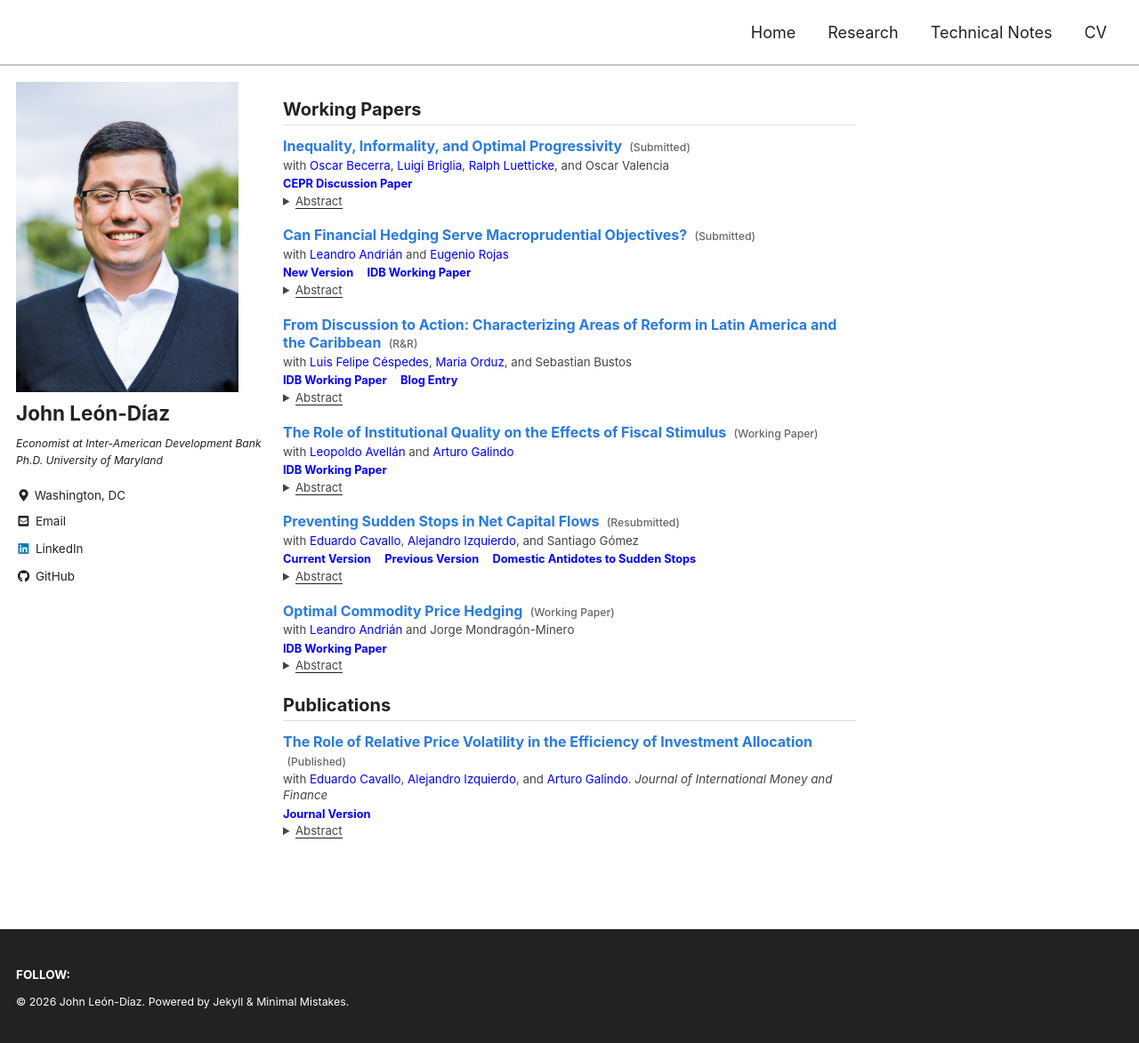
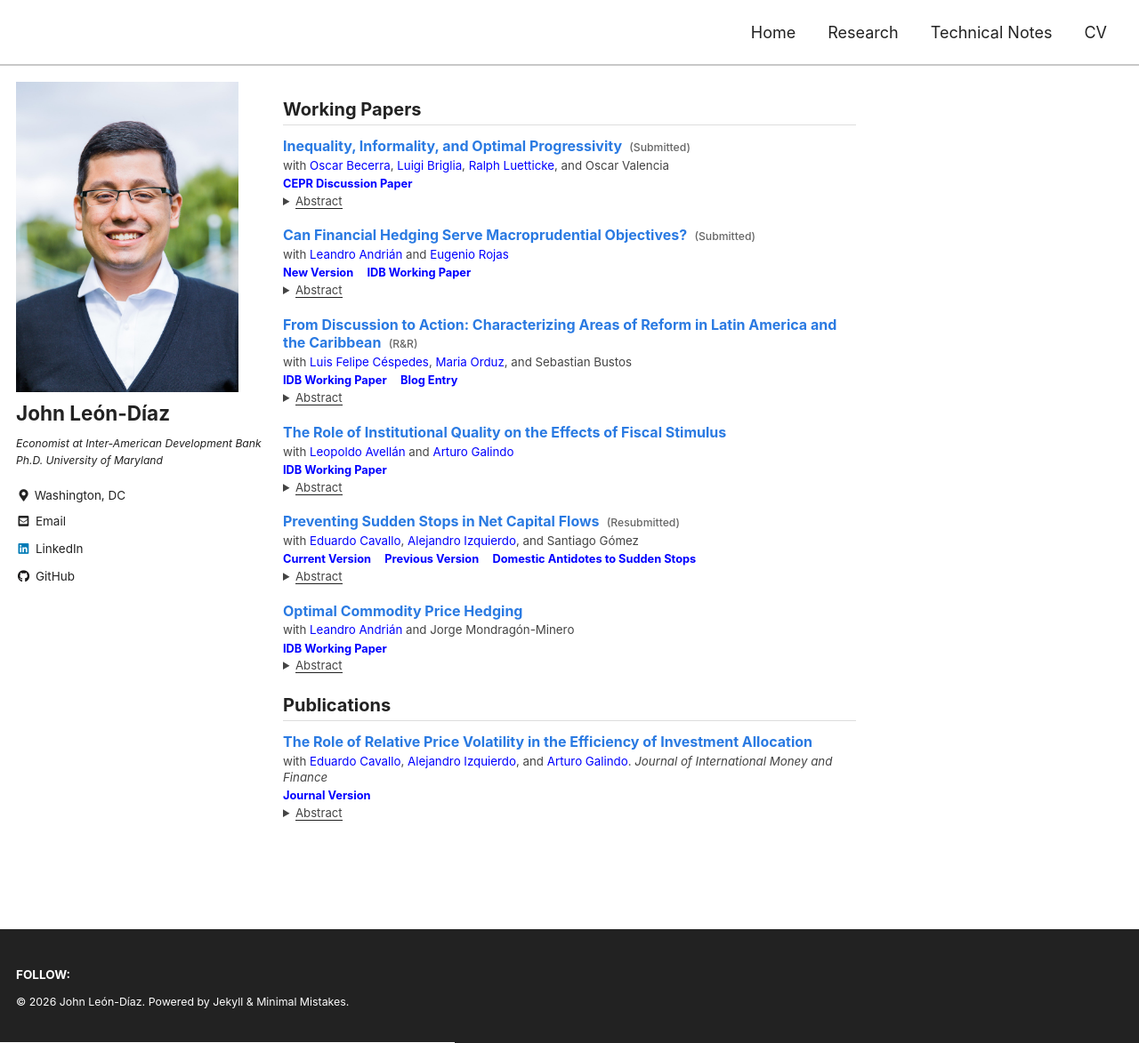
Before and after one commit to jleondia/jleondia.github.io, a Jekyll site: the page built from _pages/research.md, in a window 1280 px wide and 1173 px high. Shown: the whole window at 89% size. Built offline with Jekyll 4.4.1, drawn with Linux system fonts in a browser that asks for light colours; cached includes are drawn as plain includes.

Commit message:
Remove status labels from research papers
Removed status labels from several paper entries.

```diff
--- a/_pages/research.md
+++ b/_pages/research.md
@@ -169,7 +169,6 @@ comments: false
 <div class="paper-entry">
   <div class="paper-title">
     <span class="title-text">The Role of Institutional Quality on the Effects of Fiscal Stimulus</span>
-    <span class="paper-status">(Working Paper)</span>
   </div>
 
   <div class="paper-meta">
@@ -218,7 +217,6 @@ comments: false
 <div class="paper-entry">
   <div class="paper-title">
     <span class="title-text">Optimal Commodity Price Hedging</span>
-    <span class="paper-status">(Working Paper)</span>
   </div>
 
   <div class="paper-meta">
@@ -243,7 +241,6 @@ comments: false
 <div class="paper-entry">
   <div class="paper-title">
     <span class="title-text">The Role of Relative Price Volatility in the Efficiency of Investment Allocation</span>
-    <span class="paper-status">(Published)</span>
   </div>
 
   <div class="paper-meta">
```
